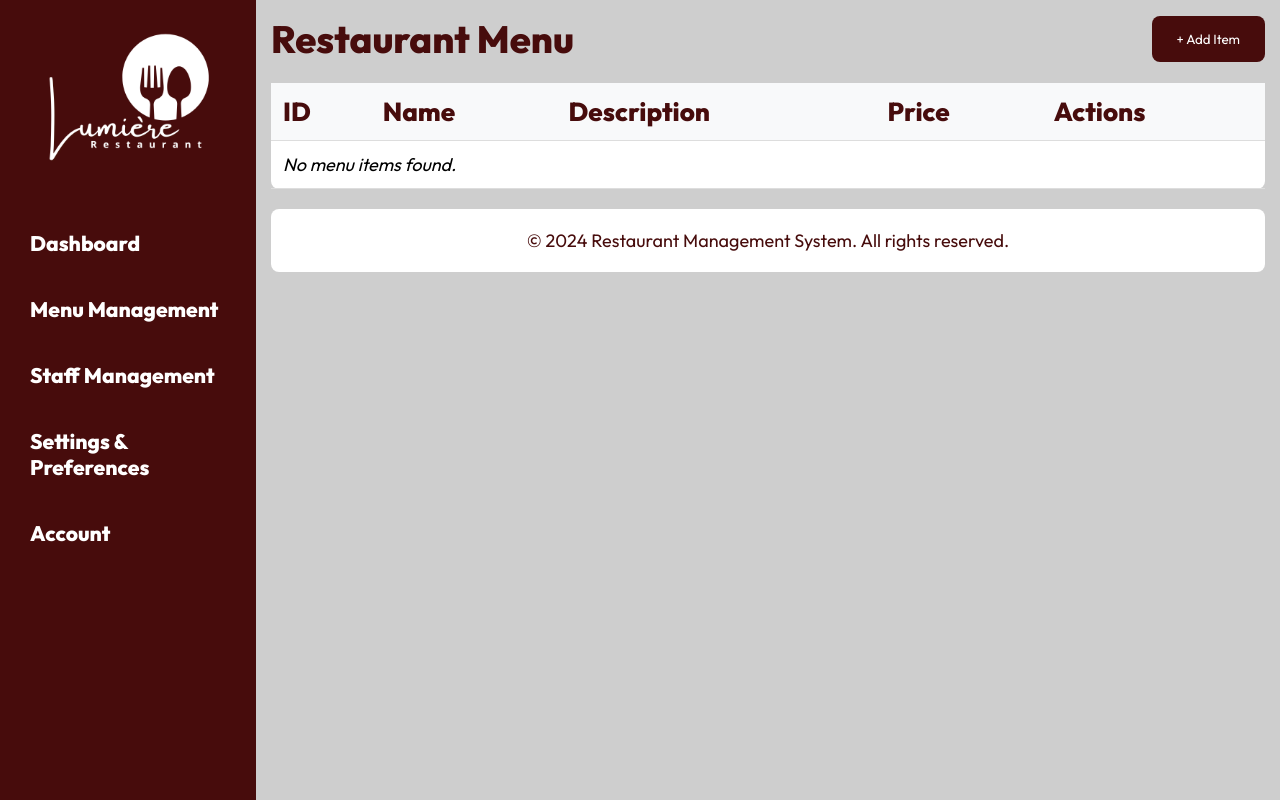
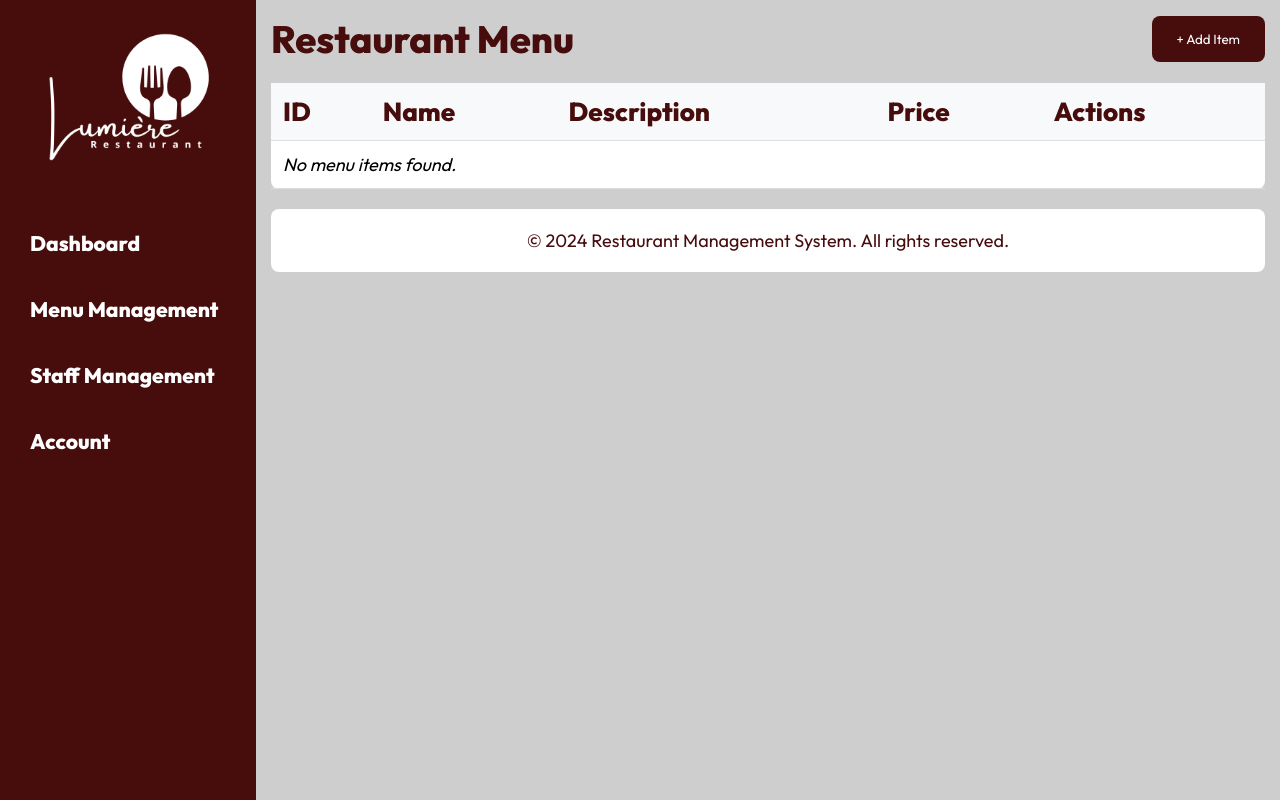
Before and after one commit to rajvi418/Restaurant-PHP, a PHP site: page /Pages/menu-management.php in a window 1280 px wide. Run offline with PHP 8.4, Linux system fonts and the light colour scheme; data that the repository does not hold is empty.

```diff
--- a/Pages/Dashboard.php
+++ b/Pages/Dashboard.php
@@ -26,9 +26,7 @@
                 <a href="../Pages/staff-management.php">
                     <h3>Staff Management</h3>
                 </a>
-                <a href="../Pages/settings.php">
-                    <h3>Settings & Preferences</h3>
-                </a>
+
                 <a href="../Pages/account.php">
                     <h3>Account</h3>
                 </a>
--- a/Pages/menu-management.php
+++ b/Pages/menu-management.php
@@ -265,9 +265,7 @@ if (!$result) {
             <a href="../Pages/staff-management.php">
                 <h3>Staff Management</h3>
             </a>
-            <a href="../Pages/settings.php">
-                <h3>Settings & Preferences</h3>
-            </a>
+
             <a href="../Pages/account.php">
                 <h3>Account</h3>
             </a>
--- a/Pages/staff-management.php
+++ b/Pages/staff-management.php
@@ -188,9 +188,7 @@ $staff_result = $conn->query($staff_sql);
             <a href="staff-management.php">
                 <h3>Staff Management</h3>
             </a>
-            <a href="../Pages/settings.php">
-                <h3>Settings & Preferences</h3>
-            </a>
+
             <a href="../Pages/account.php">
                 <h3>Account</h3>
             </a>
```
